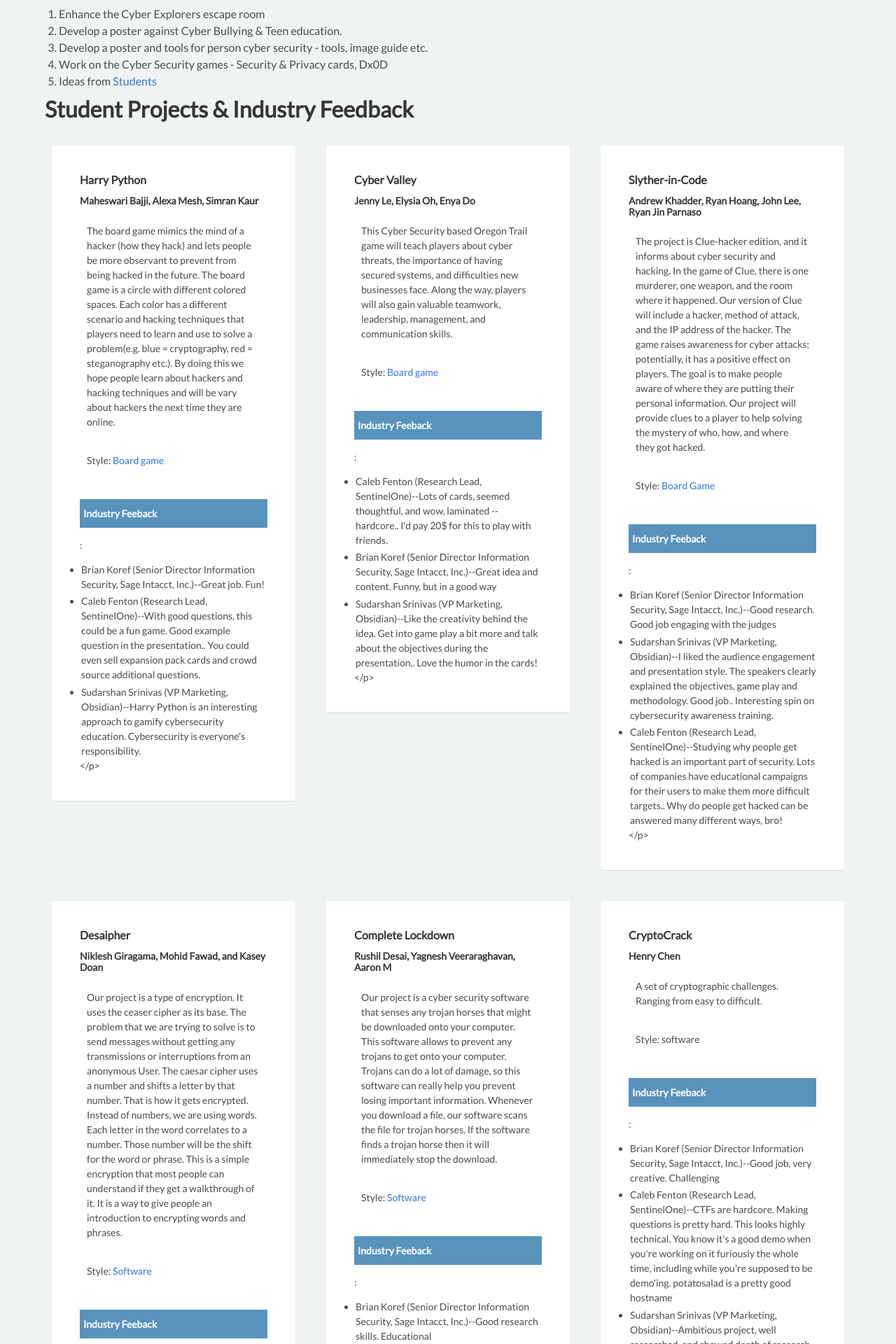
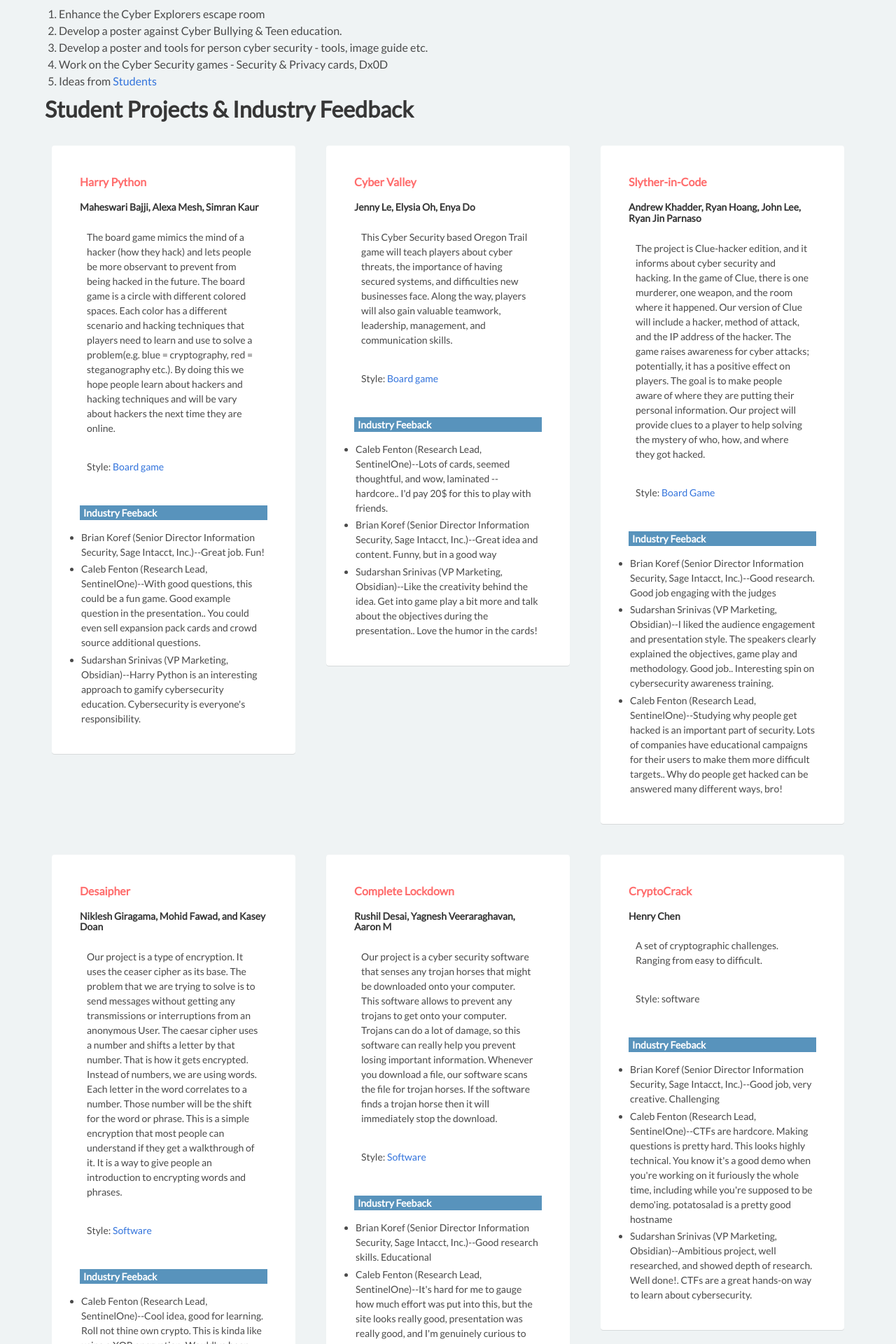
Before and after one commit to cyberdefendersprogram/www-homepage, a Jekyll site: the page built from cyberexplorers.md, in a window 1280 px wide. Shown: the part 3717-5637 px from the top of the page at 70% size. Built offline with Jekyll 4.4.1, drawn with Linux system fonts in a browser that asks for light colours; nearby versions of some CDN libraries; some of the changed text lies outside the part shown.

Commit message:
Project feedback

```diff
--- a/assets/css/main.css
+++ b/assets/css/main.css
@@ -193,7 +193,20 @@
   background-color: #5893BC;
   color: #fff;
   font-weight: 700;
+  padding-top: 0px;
+  padding-bottom: 0px;
   padding-left: 5px;
   padding-right: 5px;
   margin-left: 0px;
 }
+
+p.is-project-title{
+  color: rgba(255, 0, 0, 0.575) !important;
+  font-size: 16px;
+  font-weight: 900;
+  padding-top: 0px;
+  padding-bottom: 0px;
+  padding-left: 0px;
+  padding-right: 5px;
+  margin-left: 0px;
+}
--- a/cyberexplorers.md
+++ b/cyberexplorers.md
@@ -70,7 +70,7 @@ The program finale will showcase student work and projects to a broad audience.
         <div class="card is-shady">
             <div class="card-content">
                 <div class="content">
-                    <h4>{{project.name}}</h4>
+                    <p class="is-project-title">{{project.name}}</p>
                     <h6>{{project.members}}</h6>
                     <p>{{project.description}}</p>
                     {% if project.prototype %}
@@ -79,13 +79,12 @@ The program finale will showcase student work and projects to a broad audience.
                         <p>Style: {{project.presentation}}</p>
                     {% endif %}
                     <br/>
-                    <p class="is-feedback-title">Industry Feeback</p>:
+                    <p class="is-feedback-title">Industry Feeback</p>
                         <ul class="is-feedback-list">
                             {% for point in project.points %}
                             <li>{{point}}</li>
                             {% endfor %}
                         </ul>
-                    </p>
                 </div>
             </div>
         </div>
```
